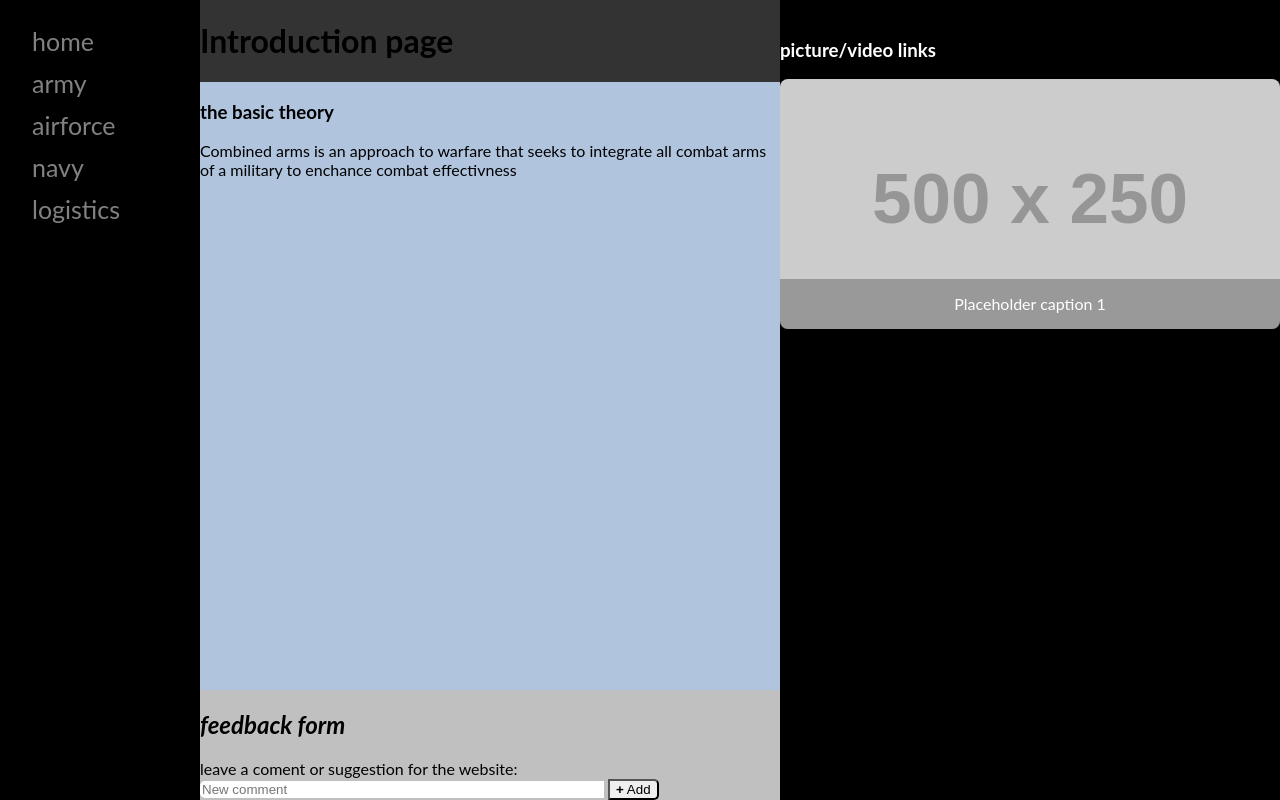
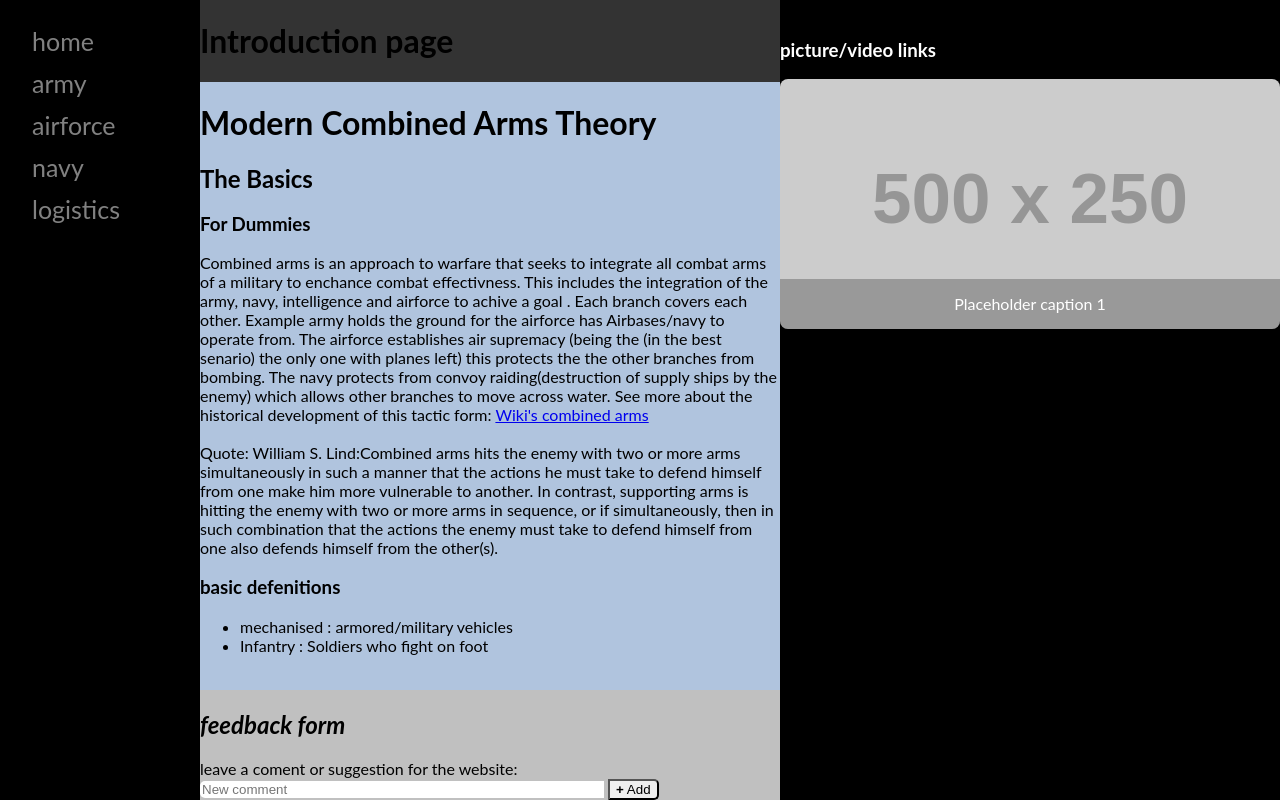
Before and after one commit to Slavia47/Slavia47.github.io, a plain HTML site: page index.html in a window 1280 px wide. Drawn offline with Linux system fonts and the light colour scheme; placeholder pictures from the web are drawn by us; some icons are missing.

Commit message:
Update index.html

```diff
--- a/index.html
+++ b/index.html
@@ -4,8 +4,10 @@
     <meta charset="utf-8">
     <title></title>
     <!-- Stylesheets, fonts and scripts go here -->
+    <meta name="viewport" content="width=device-width, initial-scale=1">
 	<link rel="stylesheet" href="standardisation_is_cool.css">
   <script defer type="text/javascript" src="Activities.js"></script>
+
   </head>
 
 
@@ -31,7 +33,6 @@
     </div>
   </div>
 
-
   <div class="sidenav">
     <a href="#">home</a>
     <a href="Army.html">army</a>
@@ -40,16 +41,34 @@
     <a href="logistics.html">logistics</a>
   </div>
 
-
   <header>
   </header>
     <main>
+      <!-- note about sorces. Due to my personal intrest in military i have learnt lots over time and cant remember what came from where and my biases may be present here when i do just grab somethig i will try to cite... or it will alredy be a web link somewhere-->
+      <h1>Modern Combined Arms Theory</h1>
+      <h2>
+        The Basics
+      </h2>
+      <h3> For Dummies</h3>
+      <p>
+        Combined arms is an approach to warfare that seeks to integrate all combat arms of a military to enchance combat effectivness.
+        This includes the integration of the army, navy, intelligence and airforce to achive a goal . Each branch covers each other. Example army holds the ground for the airforce has Airbases/navy to operate from. The airforce establishes air supremacy
+        (being the (in the best senario) the only one with planes left) this protects the the other branches from bombing. The navy protects from convoy raiding(destruction of supply ships by the enemy) which allows other branches to move across water.
+        See more about the historical development of this tactic form: <a href="https://en.wikipedia.org/wiki/Combined_arms" target="_blank" rel="noopener noreferrer">Wiki's combined arms</a><!-- rel to no opener... prevents phishing aparntly so its in her for complexity points and future ref -->
+        <br><br>
+        Quote: William S. Lind:Combined arms hits the enemy with two or more arms simultaneously in such a manner that the actions he must take to defend himself from one make him more vulnerable to another. In contrast, supporting arms is hitting the enemy with two or more arms in sequence, or if simultaneously, then in such combination that the actions the enemy must take to defend himself from one also defends himself from the other(s).<!-- i took this of the wiki (its a bad source i hate it)-->
+      </p>
       <h3>
-        the basic theory
+        basic defenitions
       </h3>
-      <p>
-        Combined arms is an approach to warfare that seeks to integrate all combat arms of a military to enchance combat effectivness
-      </p>
+      <ul>
+        <li>
+          mechanised :  armored/military vehicles
+        </li>
+        <li>
+          Infantry :  Soldiers who fight on foot
+        </li>
+      </ul>
 
       <form>
       </section>
```
